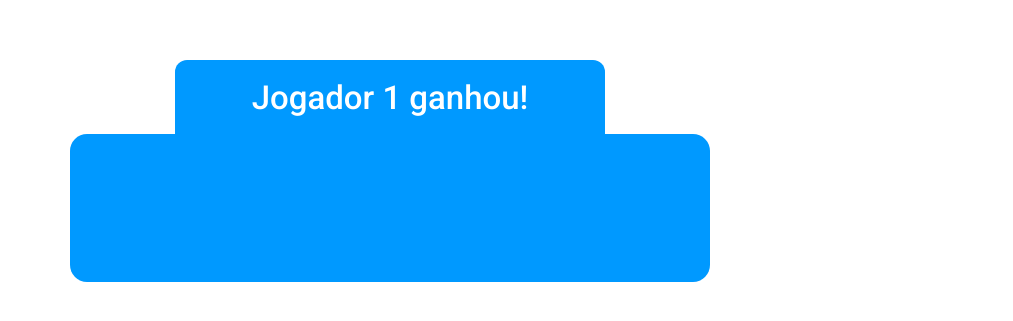
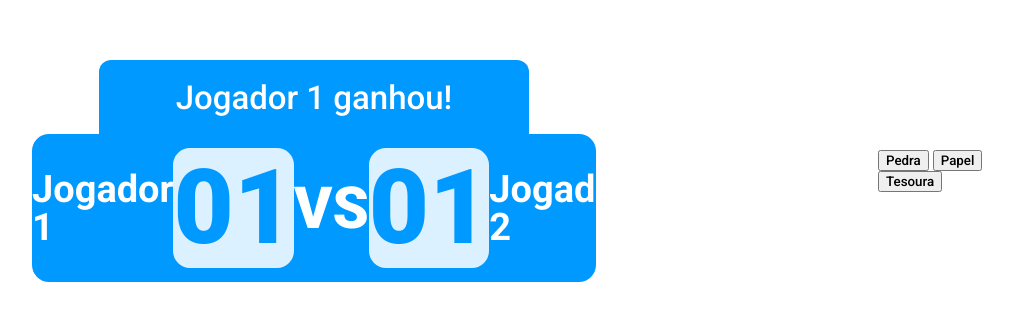
Before and after one commit to DiegoFreitasSouza/jokenpo, a plain HTML site: page index.html in a window 1280 px wide. Shown: the part 229-550 px from the top of the page, without its empty margins (250-1263 px from the left). Drawn offline with Linux system fonts and the light colour scheme.

Commit message:
iniciando os dados de score

```diff
--- a/index.html
+++ b/index.html
@@ -14,8 +14,21 @@
 <body>
     <header class="header">
         <h1 class="winner-title">Jogador 1 ganhou!</h1>
-        <div class="scoreboard-box"></div>
+        <div class="scoreboard-box">
+            <span class="player-name">Jogador 1</span>
+            <span class="score">01</span>
+            <span class="separator">VS</span>
+            <span class="score">01</span>
+            <span class="player-name" >Jogador 2</span>
+        </div>
     </header>
+    <main>
+        <div class="button-player-wrapper">
+            <button class="button-player">Pedra</button>
+            <button class="button-player">Papel</button>
+            <button class="button-player">Tesoura</button>
+        </div>
+    </main>
     <footer></footer>
 </body>
 </html>
--- a/style.css
+++ b/style.css
@@ -13,7 +13,7 @@ body{
     align-items: center;
 }
 
-
+/* ANUNCIO DO GANHADOR */
 .winner-title {
 background-color: #0099FF;
 color: #FFFFFF;
@@ -26,10 +26,42 @@ border-radius: 12px 12px 0px 0px;
 font-size: 33px;
 }
 
+
+/* PLACAR */
 .scoreboard-box {
  width: 50%;
  height: 148px;
  background-color: #0099FF;
  border-radius: 17px;
+ display: flex;
+ justify-content: space-around;
+ align-items: center;
 
 }
+
+/* DADOS DO PLACAR */
+.player-name{
+    font-size: 38px;
+    color: #FFFFFF;
+    font-weight: 700;
+
+    }
+
+.score{
+    background-color: #dbf1ff;
+    display: flex;
+    width: 131px;
+    height: 120px;
+    font-weight:  900;
+    font-size: 104px;
+    color: #0099FF;
+    border-radius: 17px;
+    justify-content: center;
+    align-items: center;
+}
+
+.separator{
+    color: #FFFFFF;
+    font-size: 58px;
+    font-weight: 900;
+}
```
